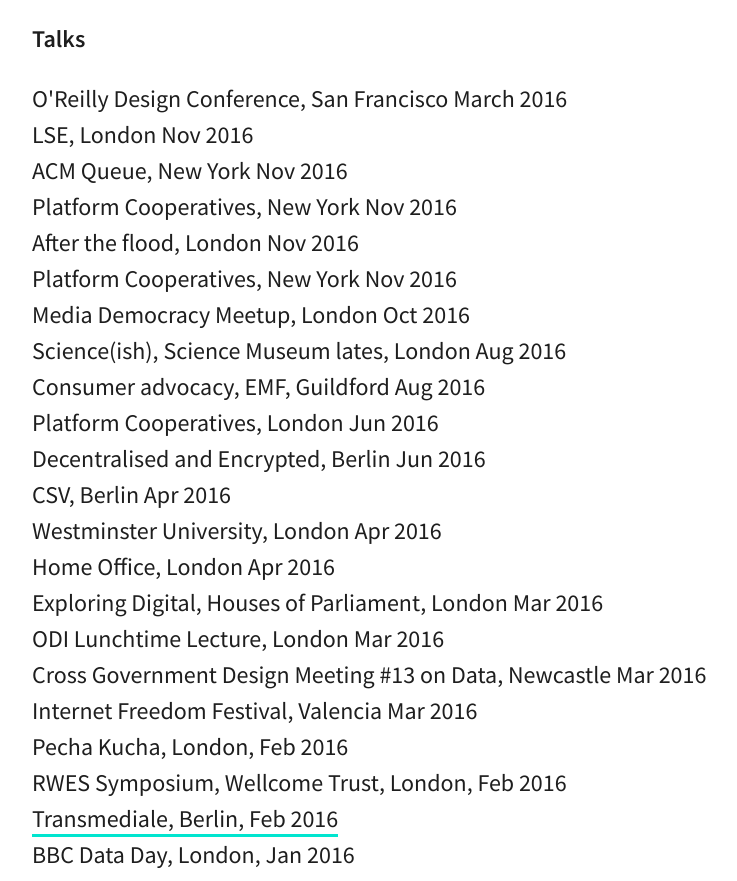
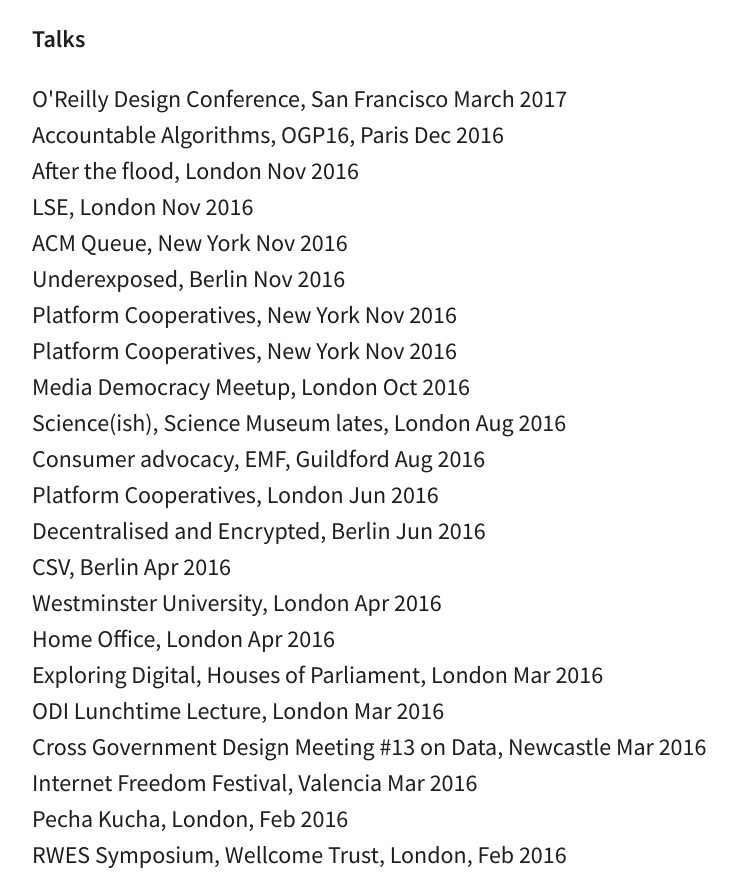
Before and after one commit to sarahtgold/sarah.gold, a website: page ROM.html in a window 1280 px wide. Shown: the part 1199-2080 px from the top of the page, without its empty margins (292-1029 px from the left). Drawn offline with Linux system fonts and the light colour scheme.

Commit message:
text updates for talks

```diff
--- a/ROM.html
+++ b/ROM.html
@@ -54,11 +54,13 @@
 
                     <p><b>Talks</b>
                         <ul>
-                            <li>O'Reilly Design Conference, San Francisco March 2016</li>
+                            <li>O'Reilly Design Conference, San Francisco March 2017</li>
+                            <li>Accountable Algorithms, OGP16, Paris Dec 2016</li>
+                            <li>After the flood, London Nov 2016</li>
                             <li>LSE, London Nov 2016</li>
                             <li>ACM Queue, New York Nov 2016</li>
+                            <li>Underexposed, Berlin Nov 2016</li>
                             <li>Platform Cooperatives, New York Nov 2016</li>
-                            <li>After the flood, London Nov 2016</li>
                             <li>Platform Cooperatives, New York Nov 2016</li>
                             <li>Media Democracy Meetup, London Oct 2016</li>
                             <li>Science(ish), Science Museum lates, London Aug 2016</li>
```
